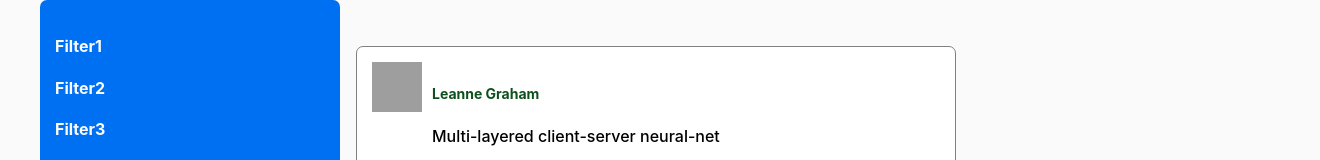
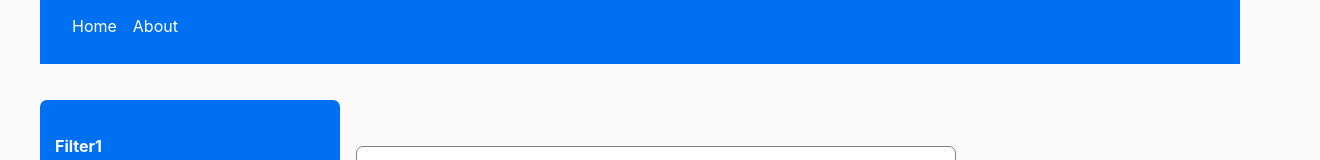
Before and after one commit to sepana-io/lens-search-frontend, a Next.js app: page / in a window 1280 px wide. Shown: the top 160 px of the page, 1320 px wide, since content can reach past the window. Built offline with nearby package versions, Linux system fonts and the light colour scheme; grey boxes are pictures that could not be loaded.

Commit message:
header and fade effect

```diff
--- a/pages/_app.tsx
+++ b/pages/_app.tsx
@@ -1,8 +1,12 @@
 import '../styles/globals.scss'
 import type { AppProps } from 'next/app'
+import Header from '@/components/header/header'
 
 function MyApp({ Component, pageProps }: AppProps) {
-  return <Component {...pageProps} />
+  return <>
+  <Header />
+  <Component {...pageProps} />
+  </>
 }
 
 export default MyApp
--- a/pages/index.tsx
+++ b/pages/index.tsx
@@ -2,6 +2,7 @@ import type { NextPage } from 'next'
 import { Grid } from '@mui/material'
 import Filters from '@/components/common/filters/filters'
 import Post from '@/components/common/post/post'
+import Header from '@/components/header/header'
 
 
 const Home: NextPage = () => {
--- a/src/components/common/filters/filters.module.scss
+++ b/src/components/common/filters/filters.module.scss
@@ -3,11 +3,12 @@
 .wrapper {
     border-radius: 7px;
     padding: 15px;
-    height: calc(100vh - 50px);
+    height: calc(100vh - 150px);
     min-width: 150px;
     max-width: 300px;
     background-color: $color-secondary;
-
+    position: sticky;
+    top: 100px;
     h4 {
         margin-bottom: 20px;
         color: $color-primary;
--- /dev/null
+++ b/src/components/header/header.module.scss
@@ -0,0 +1,19 @@
+.wrapper{
+    height: 4rem;
+    background-color: #0070f3;
+    padding: 16px;
+    position: sticky;
+    top: 0px;
+}
+.link{
+    color: #FFFFFF;
+    margin-left: 16px;
+}
+.fade{
+    height: 20px;
+    width: 100vw;
+    margin-bottom: 16px;
+    position: sticky;
+    top: 64px;
+    background: linear-gradient(180deg, #FAFAFA, transparent);
+}
--- /dev/null
+++ b/src/components/header/header.tsx
@@ -0,0 +1,25 @@
+import style from './header.module.scss';
+
+
+const Header = () => {
+    const routes = [
+        { title: 'Home', path: '/' },
+        { title: 'About', path: '/' },
+    ]
+
+    return (
+        <>
+            <div className={style.wrapper}>
+                {routes.map(item => {
+                    return <a key={item.title} className={style.link} href={item.path}>{item.title}</a>
+                })}
+            </div>
+            <div className={style.fade}>
+
+            </div>
+
+        </>
+    )
+}
+
+export default Header;
```
